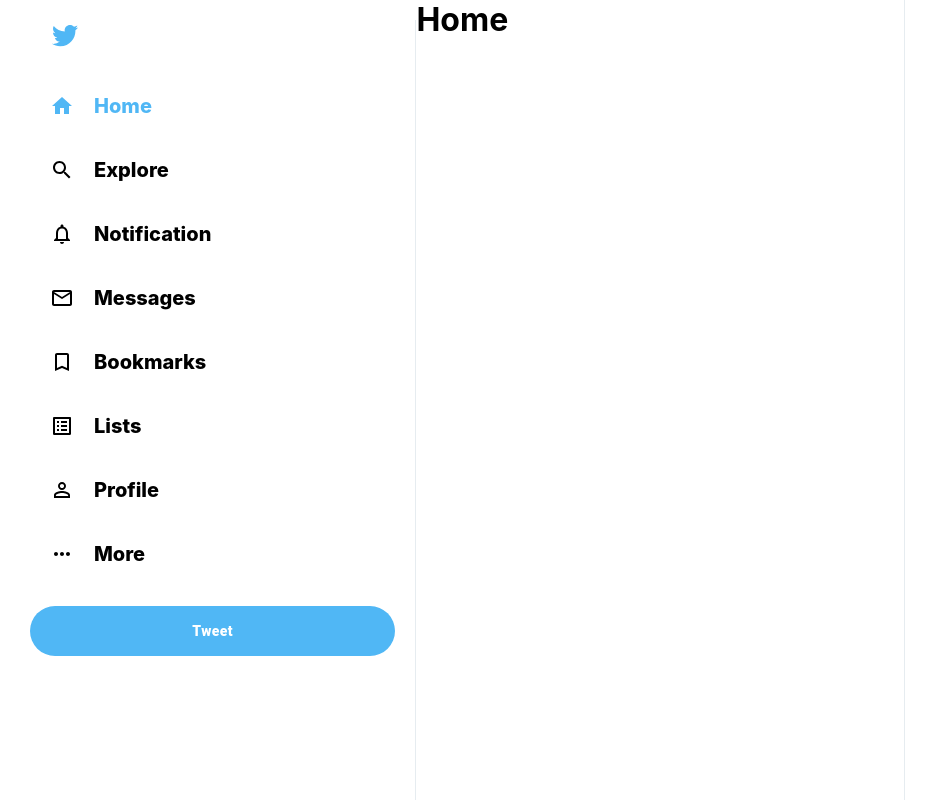
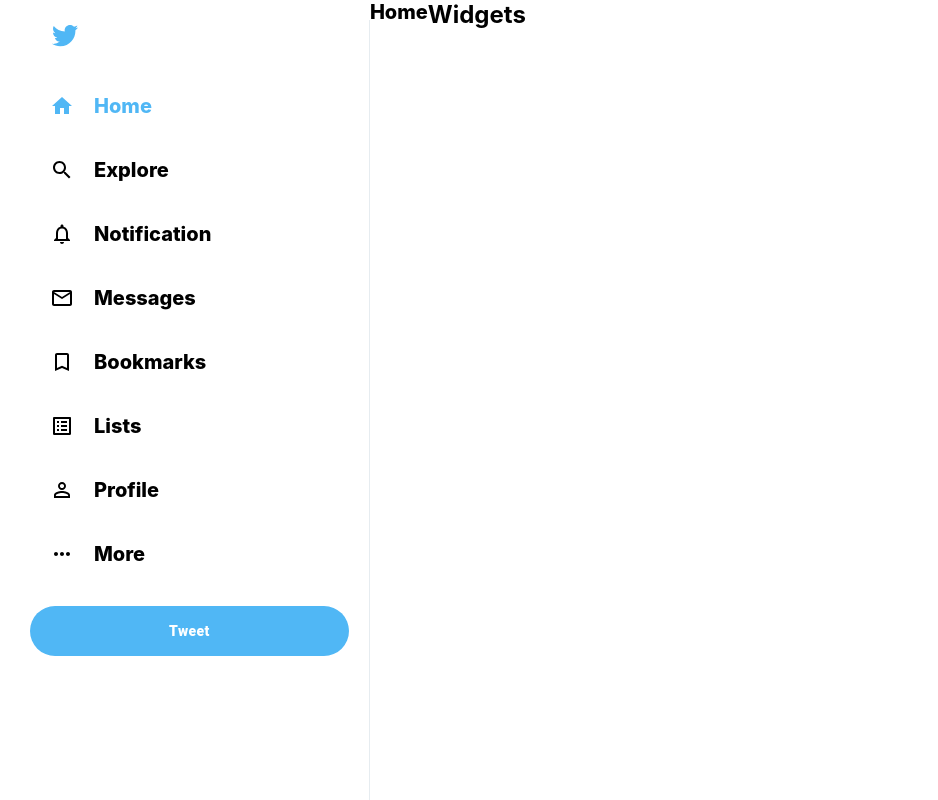
Before and after one commit to ali-203/twitter-clone, a React (Create React App) app: page / in a window 1280 px wide. Shown: the whole page, without its empty margins (0-938 px from the left). Built offline with nearby package versions, Linux system fonts and the light colour scheme.

Commit message:
add widgets

```diff
--- a/src/App.js
+++ b/src/App.js
@@ -1,6 +1,9 @@
 import React from 'react';
 import Sidebar from "./Sidebar";
 import Feed from "./Feed";
+import Widgets from "./Widgets";
+
+
 
 import './App.css';
 
@@ -9,6 +12,7 @@
     <div className="app">
     <Sidebar />
     <Feed />
+    <Widgets />
     </div>
   );
 }
--- a/src/Feed.css
+++ b/src/Feed.css
@@ -5,6 +5,7 @@
     overflow-y: scroll;
 
 }
+.feed::-web
 
 .feed_header {
     position: sticky;
@@ -14,3 +15,7 @@
     border: 1px solid var(--twitter-background);
     padding: 15px 20px;
 }
+.feed_header > h2 {
+    font-size: 20px;
+    font-weight: 800;
+}
--- a/src/Feed.js
+++ b/src/Feed.js
@@ -3,8 +3,8 @@
 
 function Feed() {
     return (
-        <div className="feed">
-        <h1>Home</h1>
+        <div className="feed_header">
+        <h2>Home</h2>
         </div>
     )
 }
--- /dev/null
+++ b/src/Widgets.js
@@ -0,0 +1,11 @@
+import React from 'react';
+
+function Widgets() {
+    return (
+        <div className="widgets">
+            <h2>Widgets</h2>
+        </div>
+    );
+}
+
+export default Widgets;
```
Also changed, not shown: src/Widgets.css (added), 1 other file (tests, documents, lock files or other folders).
